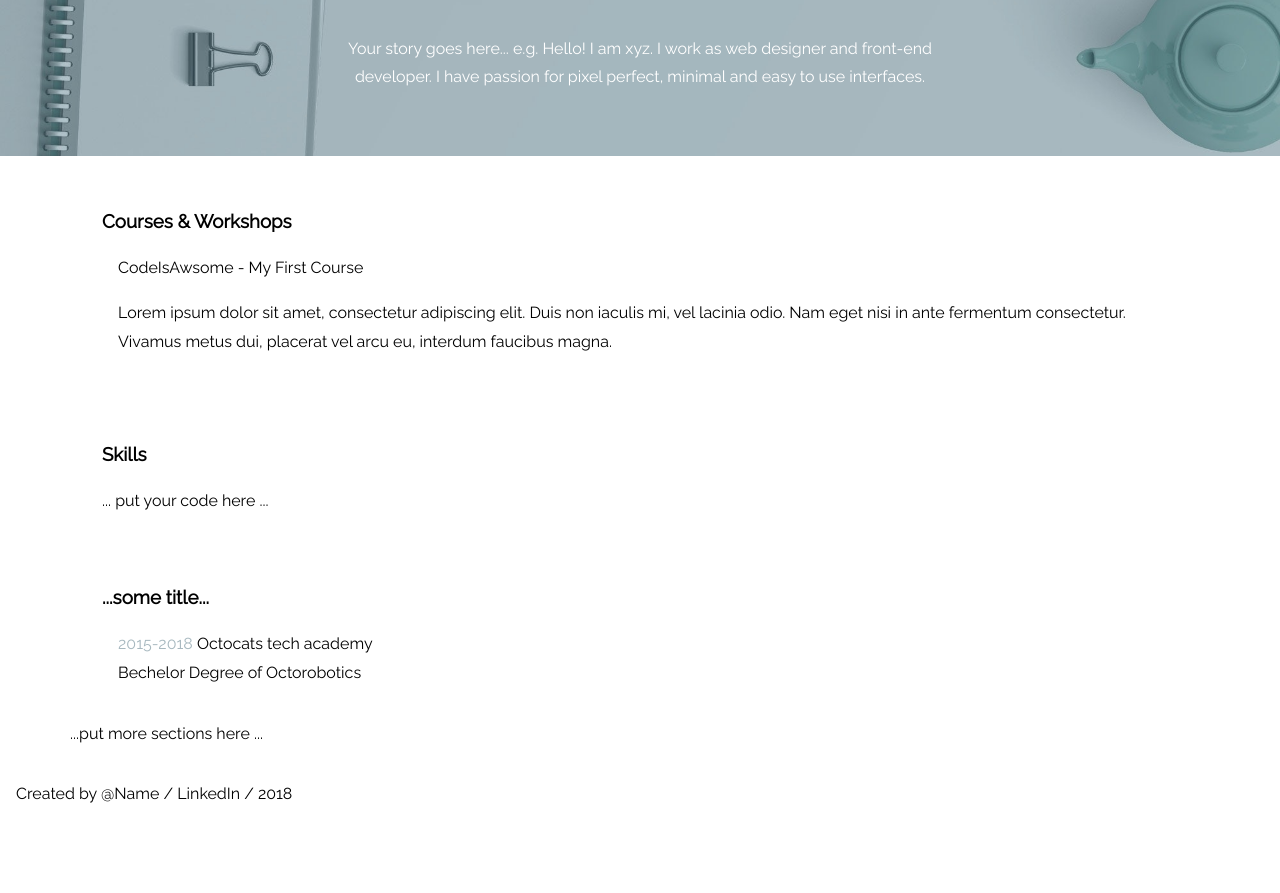
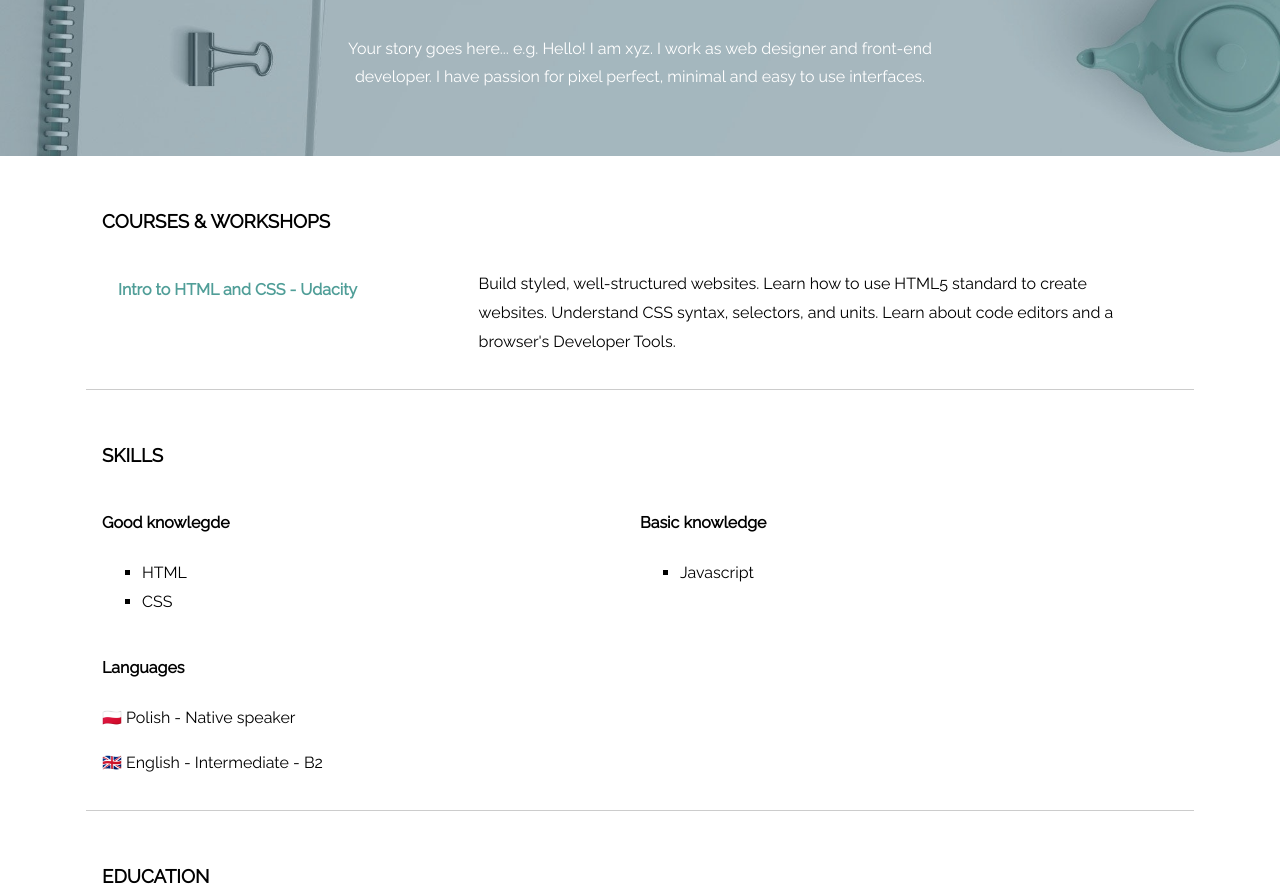
Before and after one commit to profet13/MyCV, a plain HTML site: page index.html in a window 1280 px wide. Shown: the part 282-1175 px from the top of the page. Before the commit the page ends 1123 px from the top, so only its background shows below. Drawn offline with Linux system fonts and the light colour scheme.

Commit message:
add courses and skills section

```diff
--- a/index.html
+++ b/index.html
@@ -29,14 +29,13 @@
         <h3>Courses & Workshops</h3>
         <article class="course">
           <div class="title">
-            CodeIsAwsome - My First Course
+            <h4>Intro to HTML and CSS - Udacity</h4>
           </div>
-          <div class="descrition">
+          <div class="description">
             <p>
-              Lorem ipsum dolor sit amet, consectetur adipiscing elit. Duis non
-              iaculis mi, vel lacinia odio. Nam eget nisi in ante fermentum
-              consectetur. Vivamus metus dui, placerat vel arcu eu, interdum
-              faucibus magna.
+              Build styled, well-structured websites. Learn how to use HTML5
+              standard to create websites. Understand CSS syntax, selectors, and
+              units. Learn about code editors and a browser's Developer Tools.
             </p>
           </div>
         </article>
@@ -44,25 +43,56 @@
       <!-- Skilss -->
       <section>
         <h3>Skills</h3>
-
-        ... put your code here ...
+        <div class="skills">
+          <div class="column">
+            <h4>Good knowlegde</h4>
+            <ul>
+              <li>HTML</li>
+              <li>CSS</li>
+            </ul>
+          </div>
+          <div class="column">
+            <h4>Basic knowledge</h4>
+            <ul>
+              <li>Javascript</li>
+            </ul>
+          </div>
+        </div>
+        <div>
+          <h4>Languages</h4>
+          <p>🇵🇱 Polish - Native speaker</p>
+          <p>🇬🇧 English - Intermediate - B2</p>
+        </div>
       </section>
       <!-- Education -->
       <section>
-        <h3>...some title...</h3>
+        <h3>Education</h3>
         <article>
           <div class="school"><span>2015-2018</span> Octocats tech academy</div>
-          <div class="descrition">
+          <div class="description">
             Bechelor Degree of Octorobotics
           </div>
         </article>
       </section>
       <!-- Experience / Projects / Portfolio ... -->
+      <section>
+        <h3>Experience</h3>
+        <p>
+          Lorem ipsum dolor sit amet, consectetur adipisicing elit. Mollitia id
+          nobis praesentium fugit. Ducimus et, quo amet iure natus quae
+          praesentium! Perferendis exercitationem saepe iure odit sapiente
+          ratione nam consequuntur!
+        </p>
+      </section>
 
+      <!-- Portfolio -->
+      <section>
+        <h3>Portfolio</h3>
+      </section>
       ...put more sections here ...
     </main>
     <footer>
-      <p>Created by @Name / LinkedIn / 2018</p>
+      <p>Created by Peter Suski 2020</p>
     </footer>
   </body>
 </html>
--- a/style.css
+++ b/style.css
@@ -14,6 +14,10 @@ article {
 section {
   margin: 1em;
   padding: 1em;
+}
+
+main section:not(:last-child) {
+  border-bottom: 1px solid #ccc;
 }
 
 header,
@@ -46,17 +50,37 @@ h1 {
   text-transform: uppercase;
 }
 
+h3 {
+  text-transform: uppercase;
+}
+
+h3,
+h4 {
+  font-weight: bold;
+}
+
 main {
   max-width: 1140px;
 }
 
 .course {
+  display: flex;
+  flex-wrap: wrap;
 }
 
 .course .title {
+  color: #509e98;
+  flex: 0 0 33.3%;
+  max-width: 33%;
 }
 
-.course .descrition {
+.course .description {
+  flex: 0 0 66.6%;
+  max-width: 66.6%;
+}
+
+.course .description p {
+  padding-left: 1em;
 }
 
 .school span {
@@ -66,3 +90,17 @@ main {
 footer {
   padding: 1em;
 }
+
+.skills {
+  display: flex;
+  flex-wrap: wrap;
+}
+
+.skills .column {
+  flex: 0 0 50%;
+  max-width: 50%;
+}
+
+ul {
+  list-style-type: square;
+}
```
